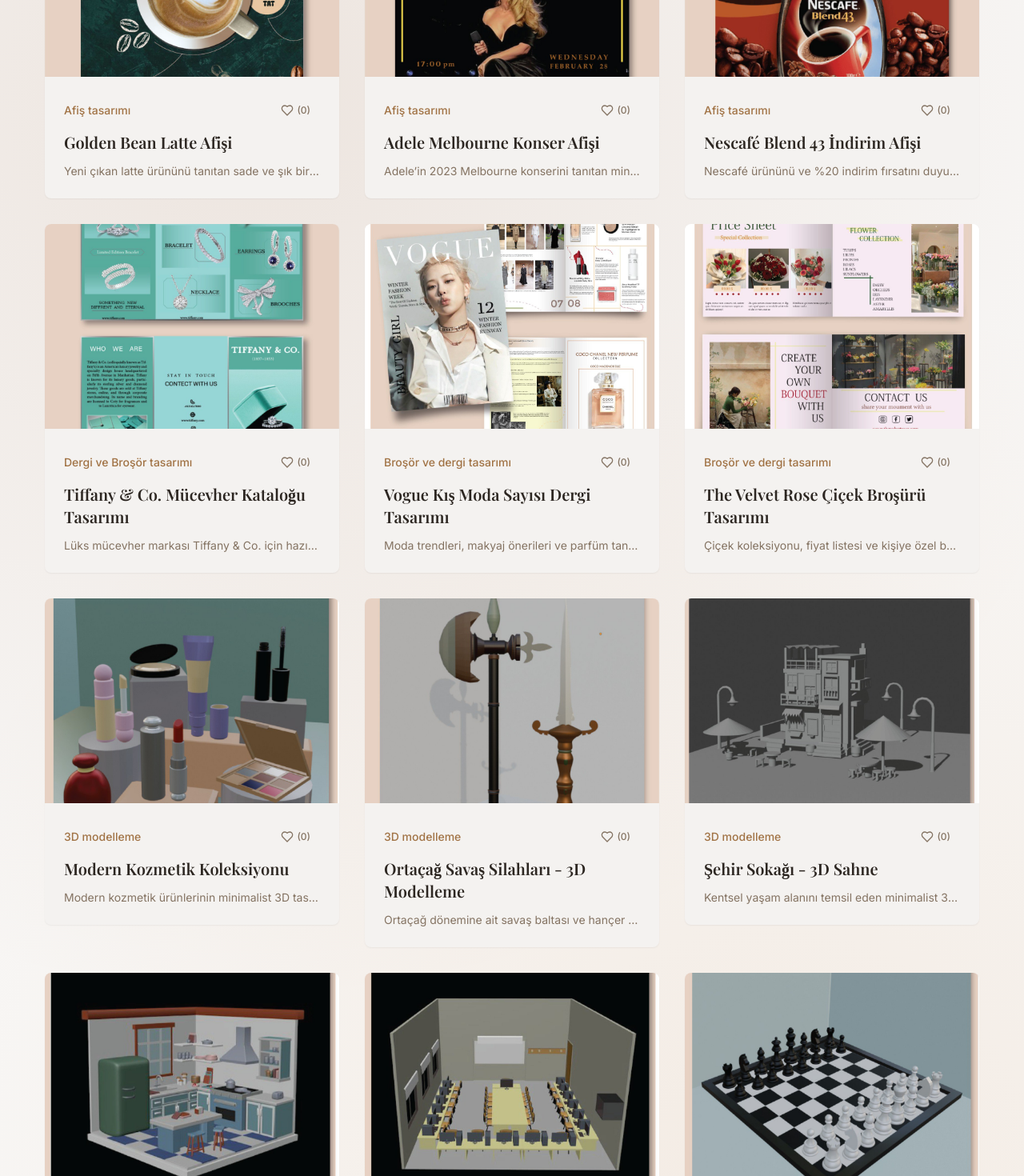
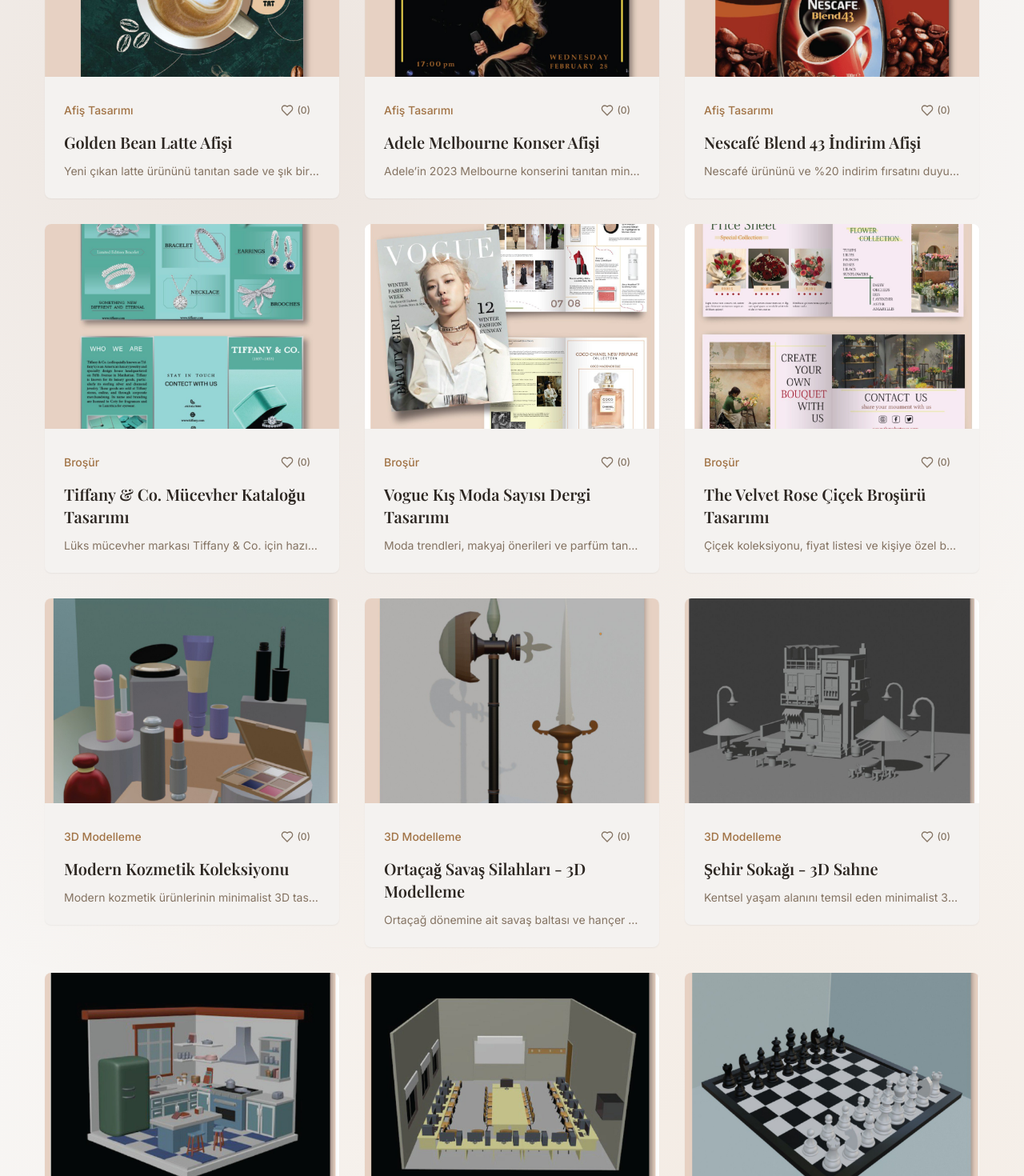
Before and after one commit to HuzeyfeEM/havle-portfolio, a React (Vite) app: page /projeler in a window 1280 px wide. Shown: the part 580-2050 px from the top of the page at 80% size. Built offline with nearby package versions, Linux system fonts and the light colour scheme.

Commit message:
Filtreleme Duzenlendi

```diff
--- a/src/pages/ProjectsPage.jsx
+++ b/src/pages/ProjectsPage.jsx
@@ -20,7 +20,7 @@
     {
       id: 1,
       title: 'Golden Bean Latte Afişi',
-      category: 'Afiş tasarımı',
+      category: 'Afiş Tasarımı',
       description: 'Yeni çıkan latte ürününü tanıtan sade ve şık bir kahve afişi tasarımıdır.',
       image: '/projects/img1.jpg',
       imageUrl: '/projects/img1.jpg',
@@ -31,7 +31,7 @@
     {
       id: 2,
       title: 'Adele Melbourne Konser Afişi',
-      category: 'Afiş tasarımı',
+      category: 'Afiş Tasarımı',
       description: 'Adele’in 2023 Melbourne konserini tanıtan minimal ve şık bir afiş tasarımıdır.',
       image: '/projects/img2.jpg',
       imageUrl: '/projects/img2.jpg',
@@ -42,7 +42,7 @@
     {
       id: 3,
       title: 'Nescafé Blend 43 İndirim Afişi',
-      category: 'Afiş tasarımı',
+      category: 'Afiş Tasarımı',
       description: 'Nescafé ürününü ve %20 indirim fırsatını duyuran dikkat çekici bir kampanya afişidir.',
       image: '/projects/img3.jpg',
       imageUrl: '/projects/img3.jpg',
@@ -53,7 +53,7 @@
     {
       id: 4,
       title: 'Tiffany & Co. Mücevher Kataloğu Tasarımı',
-      category: 'Dergi ve Broşör tasarımı',
+      category: 'Broşür',
       description: 'Lüks mücevher markası Tiffany & Co. için hazırlanan şık ve sade ürün tanıtım broşürü.',
       image: '/projects/img4.jpg',
       imageUrl: '/projects/img4.jpg',
@@ -64,7 +64,7 @@
     {
       id: 5,
       title: 'Vogue Kış Moda Sayısı Dergi Tasarımı',
-      category: 'Broşör ve dergi tasarımı',
+      category: 'Broşür',
       description: 'Moda trendleri, makyaj önerileri ve parfüm tanıtımlarını içeren şık bir Vogue dergi düzeni.',
       image: '/projects/img5.jpg',
       imageUrl: '/projects/img5.jpg',
@@ -75,7 +75,7 @@
     {
       id: 6,
       title: 'The Velvet Rose Çiçek Broşürü Tasarımı',
-      category: 'Broşör ve dergi tasarımı',
+      category: 'Broşür',
       description: 'Çiçek koleksiyonu, fiyat listesi ve kişiye özel buket hizmeti tanıtımı için hazırlanmış zarif broşür.',
       image: '/projects/img6.jpg',
       imageUrl: '/projects/img6.jpg',
@@ -86,7 +86,7 @@
     {
       id: 7,
       title: 'Modern Kozmetik Koleksiyonu',
-      category: '3D modelleme',
+      category: '3D Modelleme',
       description: 'Modern kozmetik ürünlerinin minimalist 3D tasarımı. Kozmetik markaları ve e-ticaret platformları için ürün tanıtım görseli.',
       image: '/projects/img7.jpg',
       imageUrl: '/projects/img7.jpg',
@@ -97,7 +97,7 @@
     {
       id: 8,
       title: 'Ortaçağ Savaş Silahları - 3D Modelleme',
-      category: '3D modelleme',
+      category: '3D Modelleme',
       description: 'Ortaçağ dönemine ait savaş baltası ve hançer silahlarının detaylı 3D modellenmesi. Oyun tasarımı, tarihi animasyonlar ve eğitim materyalleri için kullanılabilir.',
       image: '/projects/img8.jpg',
       imageUrl: '/projects/img8.jpg',
@@ -108,7 +108,7 @@
     {
       id: 9,
       title: 'Şehir Sokağı -  3D Sahne',
-      category: '3D modelleme',
+      category: '3D Modelleme',
       description: 'Kentsel yaşam alanını temsil eden minimalist 3D sahne tasarımı. Oyun geliştirme, animasyon projeleri ve mimari görselleştirme için kullanılabilir.',
       image: '/projects/img9.jpg',
       imageUrl: '/projects/img9.jpg',
@@ -119,7 +119,7 @@
     {
       id: 10,
       title: 'Retro Mutfak Tasarımı',
-      category: '3D modelleme',
+      category: '3D Modelleme',
       description: '1950\'ler tarzı retro mutfak iç mekan tasarımının izometrik 3D görselleştirmesi. İç mimarlık portfolyoları ve oyun sahneleri için ideal.',
       image: '/projects/img10.jpg',
       imageUrl: '/projects/img10.jpg',
@@ -130,7 +130,7 @@
     {
       id: 11,
       title: 'Üniversite Bilgisayar Sınıfı - 3D  Modeli',
-      category: '3D modelleme',
+      category: '3D Modelleme',
       description: 'Öğrencilik döneminden üniversite bilgisayar sınıfının nostaljik 3D yeniden yaratımı.',
       image: '/projects/img11.jpg',
       imageUrl: '/projects/img11.jpg',
@@ -141,7 +141,7 @@
     {
       id: 12,
       title: 'Klasik Satranç Takımı - 3D Modelleme',
-      category: '3D modelleme',
+      category: '3D Modelleme',
       description: 'Geleneksel satranç takımının detaylı 3D görselleştirmesi. Oyun tasarımı, eğitim materyalleri ve dijital sanat projeleri için kullanılabilir.',
       image: '/projects/img12.jpg',
       imageUrl: '/projects/img12.jpg',
@@ -152,7 +152,7 @@
     {
       id: 13,
       title: 'Luna Jewellry -logo Tasarımı',
-      category: 'logo tasarımı',
+      category: 'logo Tasarımı',
       description: 'Mücevher firması için minimalist kartvizit tasarımı. Elmas logosu ve temiz tipografi ile lüks marka kimliği yansıtılmış.',
       image: '/projects/img13.jpg',
       imageUrl: '/projects/img13.jpg',
@@ -163,7 +163,7 @@
     {
       id: 14,
       title: "Berry's Bakery Tiramisu - Sosyal Medya Kampanyası",
-      category: 'sosyal medya',
+      category: 'sosyal Sosyal',
       description: 'Fırın işletmesi için tiramisu ürününe özel %50 indirim kampanyası sosyal medya postu. Instagram ve Facebook paylaşımları için tasarlanmış.',
       image: '/projects/img14.jpg',
       imageUrl: '/projects/img14.jpg',
```
